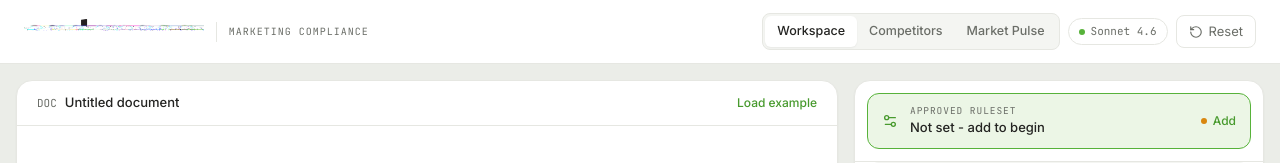
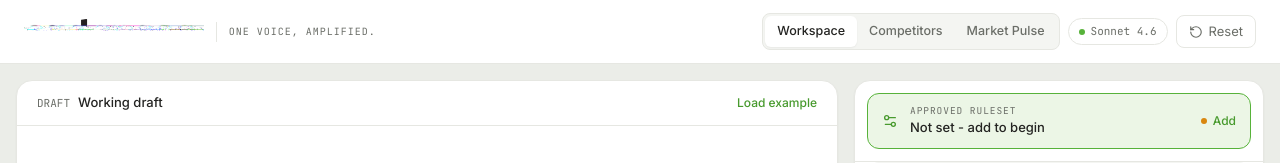
Before and after one commit to chenwenn71/medical-marcom-guardian, a React (Vite) app: page / in a window 1280 px wide. Shown: the top 163 px of the page. Built offline with nearby package versions, Linux system fonts and the light colour scheme.

Commit message:
header tagline and cleaner doc pane label

```diff
--- a/src/App.jsx
+++ b/src/App.jsx
@@ -289,7 +289,7 @@ export default function CadenSeeDemo() {
       <header className="h-16 bg-white border-b border-line flex items-center px-6 gap-3 shrink-0">
         <img src={LOGO} alt="cadensee" className="h-[26px] w-auto" />
         <span className="hidden sm:block w-px h-5 bg-line" />
-        <span className="hidden sm:block font-mono text-[10px] tracking-widest text-muted uppercase">Marketing compliance</span>
+        <span className="hidden sm:block font-mono text-[10px] tracking-widest text-muted uppercase">One voice, amplified.</span>
         <div className="ml-auto flex items-center gap-2">
           <div className="flex items-center bg-paper rounded-lg p-0.5 border border-line">
             {[["workspace", "Workspace"], ["competitors", "Competitors"], ["market", "Market Pulse"]].map(([v, label]) => (
@@ -323,8 +323,8 @@ export default function CadenSeeDemo() {
         {/* Document */}
         <section className="bg-white rounded-2xl border border-line flex flex-col min-w-0 shadow-sm overflow-hidden">
           <div className="flex items-center gap-2 px-5 py-3 border-b border-line">
-            <span className="font-mono text-[11px] text-muted">DOC</span>
-            <span className="text-[13px] font-medium text-ink truncate">{hasDoc ? "Document under review" : "Untitled document"}</span>
+            <span className="font-mono text-[11px] text-muted">DRAFT</span>
+            <span className="text-[13px] font-medium text-ink truncate">Working draft</span>
             {!hasDoc && (
               <button onClick={() => { setDoc(EXAMPLE_DOC); clearVerdict(); log("example content loaded"); }}
                 className="ml-auto text-[12px] text-leaf-dark font-medium hover:underline">Load example</button>
```
